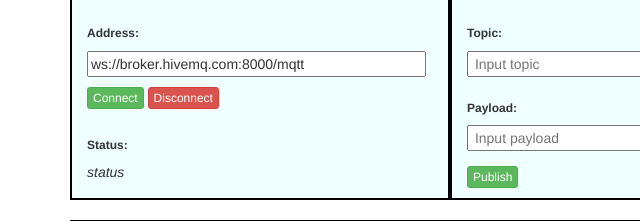
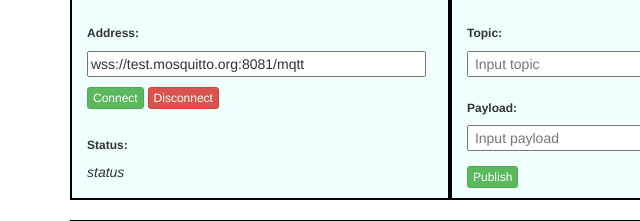
Before and after one commit to Maldita-pn18/Maldita-pn18.github.io, a website: page index.html in a window 1280 px wide. Shown: the part 188-409 px from the top of the page, 0-640 px from the left. Drawn offline with nearby package versions, Linux system fonts and the light colour scheme.

Commit message:
Initial commit

```diff
--- a/index.html
+++ b/index.html
@@ -90,7 +90,7 @@
         </div>
         <br>
         <h6><b>Address:</b></h6>
-        <input id="address" type="text" name="address" placeholder="Address" value="ws://broker.hivemq.com:8000/mqtt" />
+        <input id="address" type="text" name="address" placeholder="Address" value="wss://test.mosquitto.org:8081/mqtt" />
         <br>
         <button id="Btnconnect" class="btn btn-success btn-xs" type="button">Connect</button>
         <button id="Btndisconnect" class="btn btn-danger btn-xs" type="button">Disconnect</button>
```
